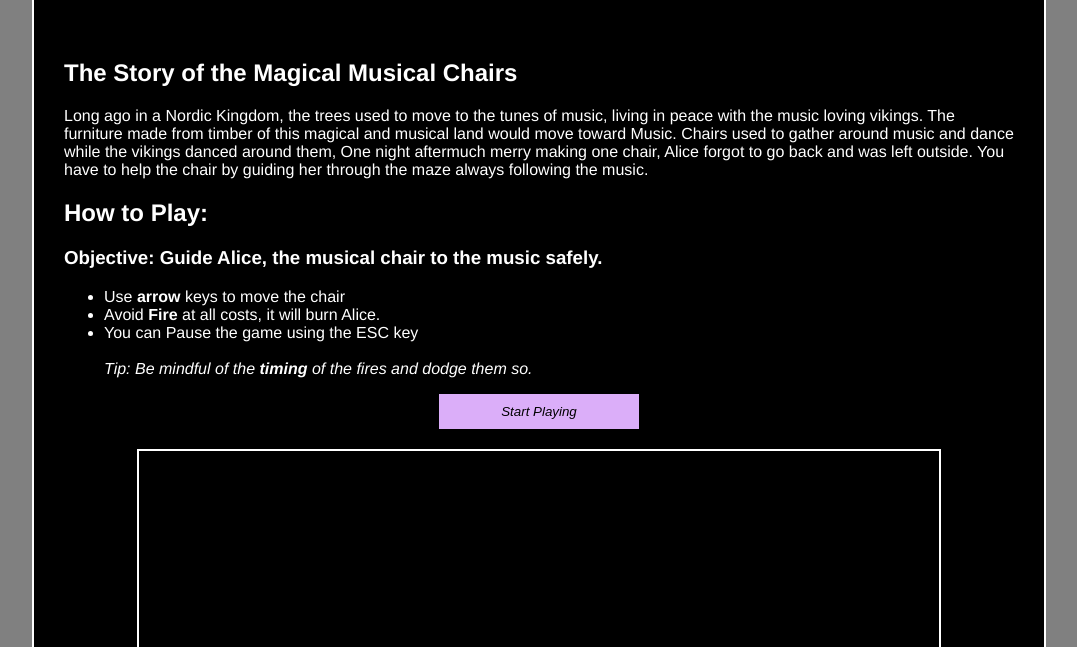
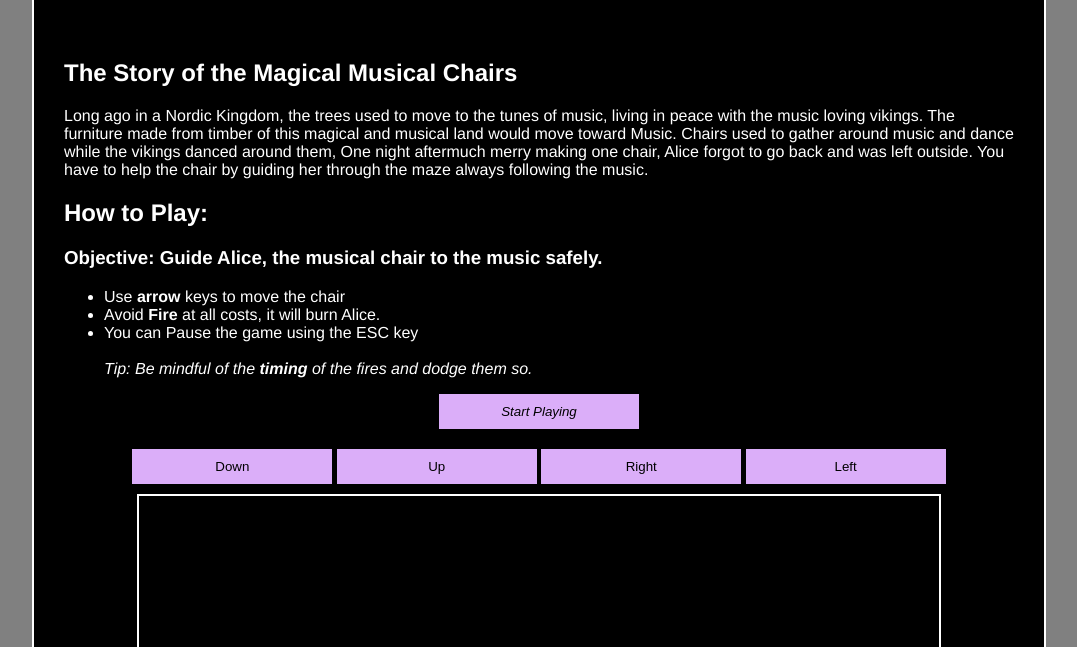
Before and after one commit to kanwarjotp/Musical_Chairs, a plain HTML site: page index.html in a window 1280 px wide. Shown: the part 153-800 px from the top of the page, without its empty margins (101-1178 px from the left). Drawn offline with Linux system fonts and the light colour scheme.

Commit message:
🍃🍕 Updated with Glitch

```diff
--- a/index.html
+++ b/index.html
@@ -75,6 +75,12 @@
           </button>
         </center>
       </div>
+      <div id="controls">
+        <button id="down" onclick="downButton();">Down</button>
+        <button id="up" onclick="upButton()">Up</button>
+        <button id="right" onclick="rightButton()">Right</button>
+        <button id="left" onclick="leftButton()">Left</button>
+      </div>
       <div>
         <canvas id="gameScreen"> </canvas>
       </div>
--- a/script.js
+++ b/script.js
@@ -402,3 +402,20 @@ function play() {
 function pause() {
   myMusic.pause();
 }
+
+//controls code for button
+function downButton(){
+  game.chair.moveDown();
+}
+
+function upButton(){
+  game.chair.moveUp();
+}
+
+function rightButton(){
+  game.chair.moveRight();
+}
+
+function leftButton(){
+  game.chair.moveLeft();
+}
--- a/style.css
+++ b/style.css
@@ -18,15 +18,15 @@ h1 {
   background-color: black;
   width: 990px;
   margin: 0 auto;
-  padding:10px;
-  padding-bottom:40px;
+  padding: 10px;
+  padding-bottom: 40px;
 }
 
-.des{
+.des {
   padding: 20px;
 }
 
-#gameScreen{
+#gameScreen {
   padding: 0;
   margin: auto;
   display: block;
@@ -35,7 +35,7 @@ h1 {
   border: 2px solid;
 }
 
-button{
+button {
   padding: 10px;
   width: 200px;
   align: center;
@@ -43,11 +43,11 @@ button{
   background: #dbaef9;
 }
 
-button:hover{
+button:hover {
   border: 2px solid;
 }
 
-footer{
+footer {
   background-color: white;
   color: black;
   left: 0px;
@@ -61,19 +61,25 @@ footer{
   position: absolute;
 }
 
-img{
+img {
   display: none;
 }
 
-textarea{
+textarea {
   display: none;
 }
 
-audio{
+audio {
   display: none;
 }
 
-#disclaimer{
+#disclaimer {
   text-align: left;
   margin-right: 0px;
 }
+
+#controls {
+  text-align: center;
+  disply: flex;
+  padding-bottom: 10px;
+}
```
